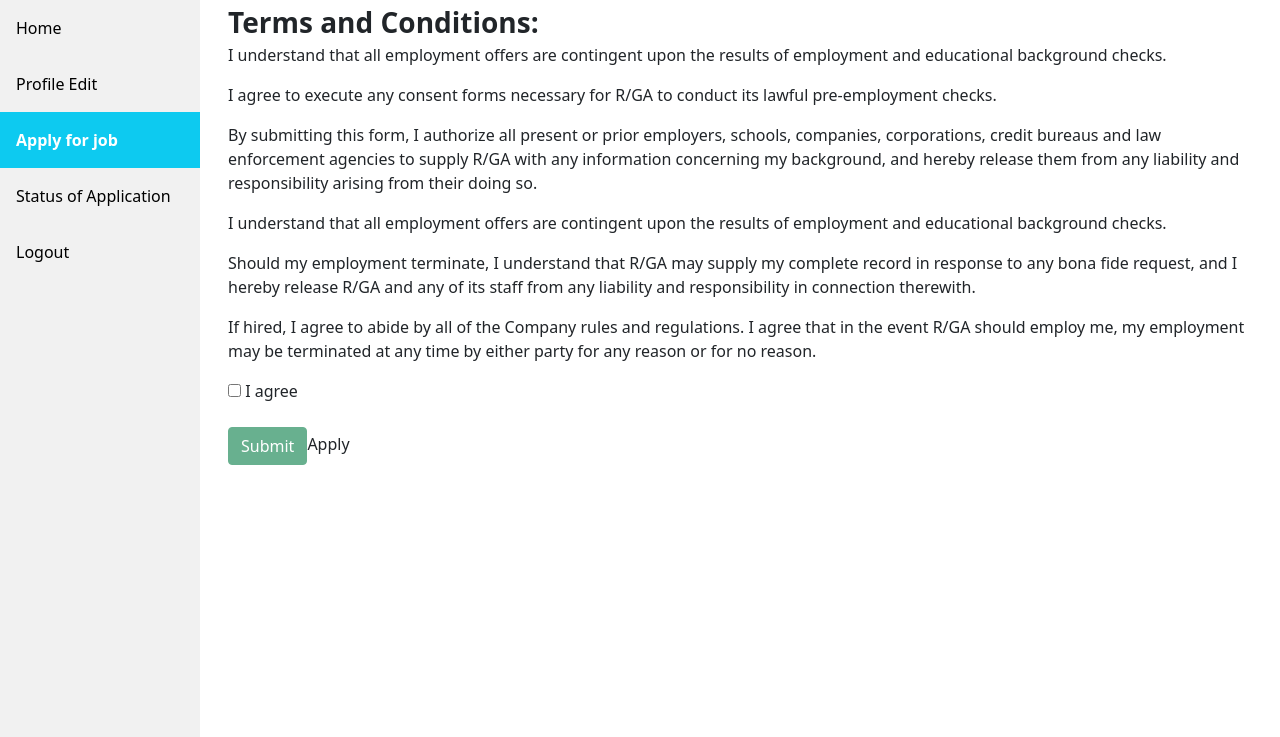
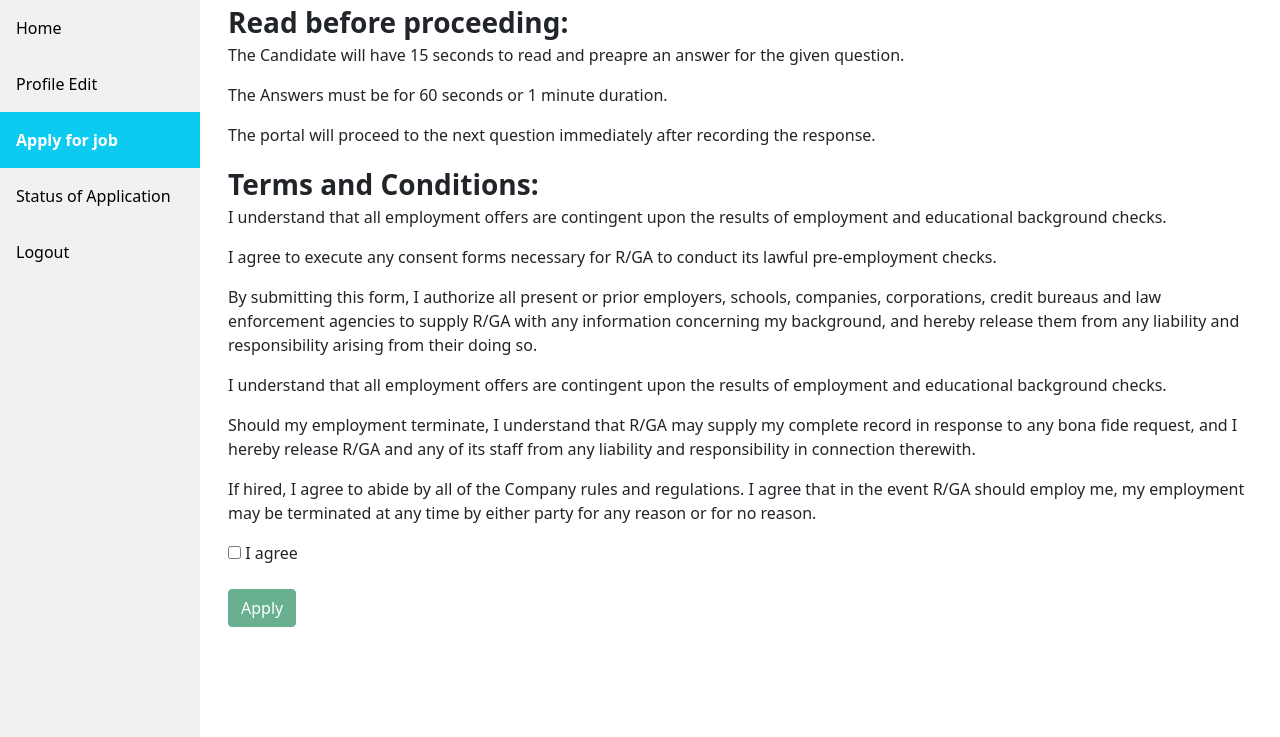
Before and after one commit to ikingslin/jobqualifier, a PHP site: page /candidate/terms.php?roleid=1 in a window 1280 px wide. Shown: the part 63-800 px from the top of the page. Run offline with PHP 8.4, Linux system fonts and the light colour scheme; the visitor is signed in with stand-in values (Sample User, id 1); data that the repository does not hold is empty.

Commit message:
final recording

```diff
--- a/candidate/terms.php
+++ b/candidate/terms.php
@@ -9,6 +9,7 @@
     die("Connection to DB failed with : ".mysqli_connect_error());
   }
     $rol = $_GET['roleid'];
+    $_SESSION['roleid'] =$rol;
     $roles = 'select `Name`,`qualification`,`requirement` from roles where roleid = \''.$rol.'\';';
     $result = mysqli_query($conn,$roles);
 ?>
@@ -68,6 +69,10 @@
                 }
                 mysqli_close($conn);
             ?>
+            <b class="fs-3">Read before proceeding:</b><br>
+            <p>The Candidate will have 15 seconds to read and preapre an answer for the given question.</p>
+            <p>The Answers must be for 60 seconds or 1 minute duration.</p>
+            <p>The portal will proceed to the next question immediately after recording the response.</p>
             <b class="fs-3">Terms and Conditions:</b><br>
             <p>I understand that all employment offers are contingent upon the results of employment and educational background checks.</p>
             <p>I agree to execute any consent forms necessary for R/GA to conduct its lawful pre-employment checks.</p>
@@ -79,7 +84,7 @@
 
             <form action="questions.php" method="post">
                 <input type="hidden" name="role" value="<?= $rol?>" />
-                <input type="submit" id = "capplication" class="btn btn-success">Apply</button>
+                <input type="submit" id = "capplication" class="btn btn-success" value="Apply"></button>
             </form>
 
             </button>
--- a/home.php
+++ b/home.php
@@ -9,7 +9,7 @@
   {
     die("Connection to DB failed with : ".mysqli_connect_error());
   }
-  $roles = 'SELECT `Name`,COUNT(roles.roleid) as rcount FROM roles RIGHT join application on roles.roleid = application.roleid group by roles.roleid;';
+  $roles = 'SELECT `Name`,COUNT(roles.roleid) as rcount FROM (select * from roles where last_date > sysdate()) AS roles RIGHT join application on roles.roleid = application.roleid group by roles.roleid HAVING Name IS NOT NULL;';
   $result = mysqli_query($conn,$roles);
   $rol = array();
   $count = array();
```
Also changed, not shown: assets/canrecord.js (+7 -3 lines), candidate/questions.php (+8 -8 lines).
